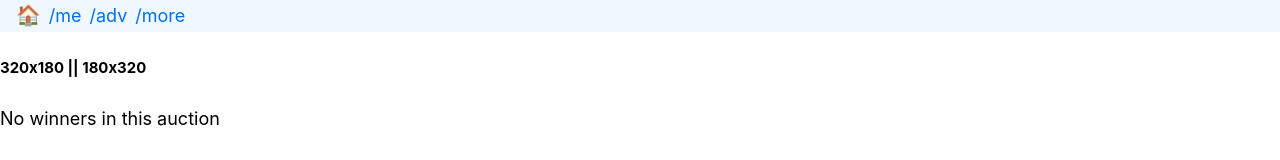
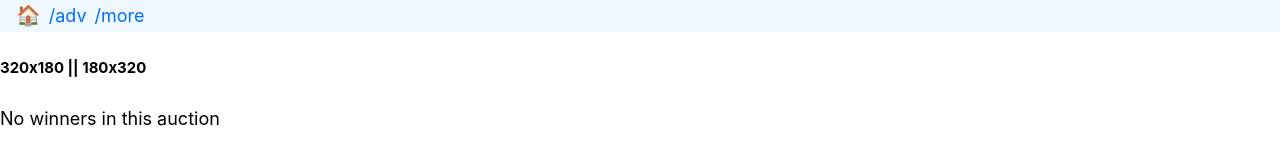
Before and after one commit to senaev/senaev.com, a Next.js app: page /adv/prebid/yandex-example in a window 1280 px wide. Shown: the top 160 px of the page. Built offline with nearby package versions, Linux system fonts and the light colour scheme.

Commit message:
add normal avatar

```diff
--- a/components/Navigation/index.tsx
+++ b/components/Navigation/index.tsx
@@ -6,7 +6,6 @@ export function Navigation() {
     return (
         <nav className={styles.Navigation}>
             <Link className={styles.Navigation_home} href={'/'}>{'🏠'}</Link>
-            <Link href={'/me'}>{'/me'}</Link>
             <Link href={'/adv'}>{'/adv'}</Link>
             <Link href={'/more'}>{'/more'}</Link>
         </nav>
```
Also changed, not shown: public/img/avatar-head.jpeg.
